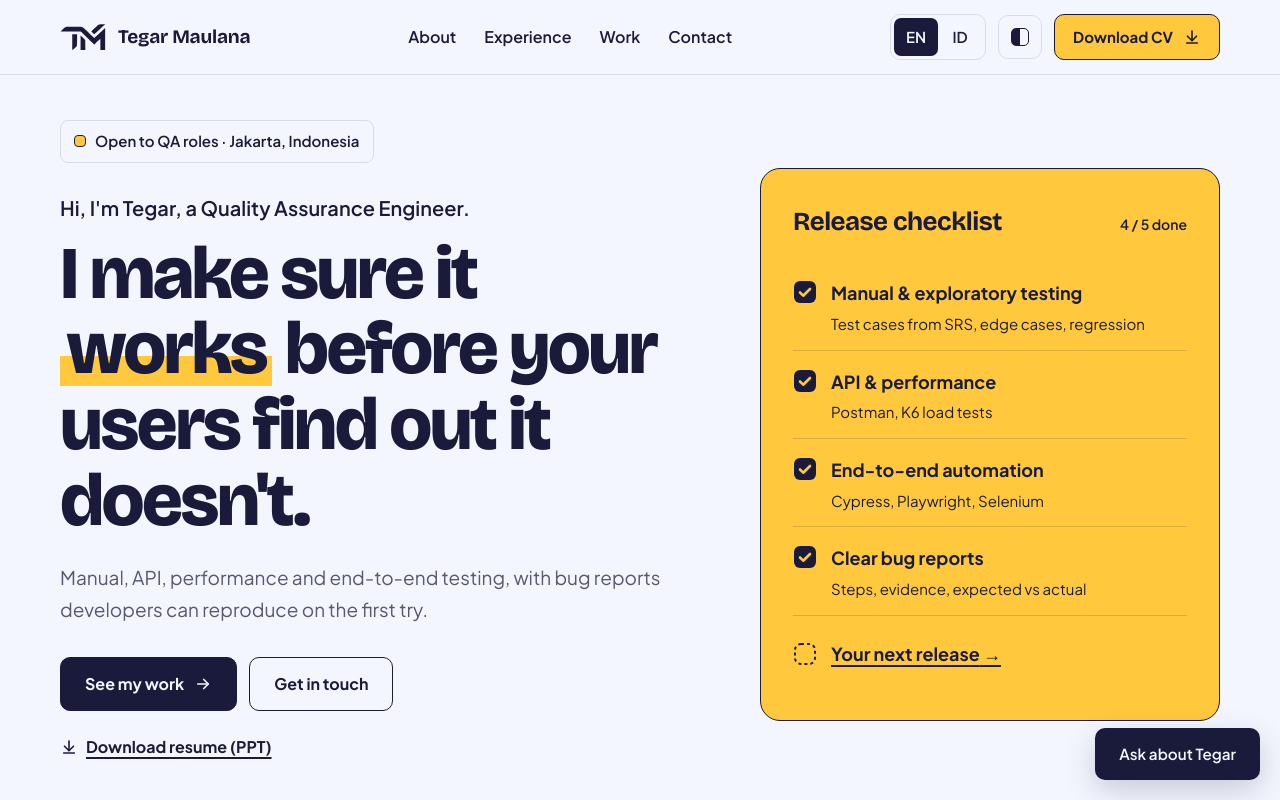
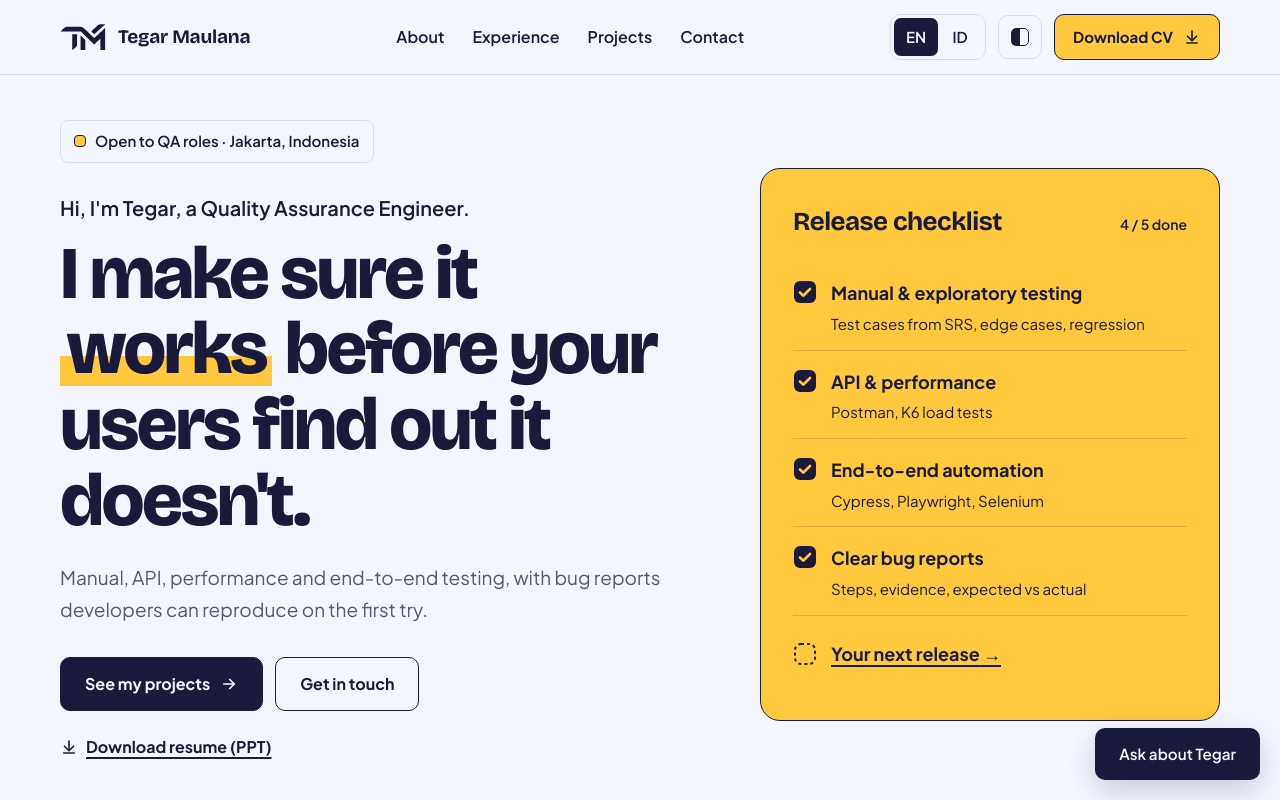
Before and after one commit to HyungMaulss/tegar-portfolio, a React (Vite) app: page / in a window 1280 px wide. Shown: the top 800 px of the page. Built offline with nearby package versions, Linux system fonts and the light colour scheme.

Commit message:
Rename Work section to Projects (Proyek in Indonesian)
Nav link, section label, hero CTA and the #projects anchor; resume deck rebuilt.

```diff
--- a/scripts/build-resume.mjs
+++ b/scripts/build-resume.mjs
@@ -136,7 +136,7 @@ const eyebrow = (slide, value, color = MUTED) =>
     });
 }
 
-// ---------- 5. Work ----------
+// ---------- 5. Projects ----------
 {
     const s = pres.addSlide();
     s.background = { color: SKY };
--- a/src/components/Hero.jsx
+++ b/src/components/Hero.jsx
@@ -31,7 +31,7 @@ export default function Hero() {
                     </motion.h1>
                     <motion.p className="hero__lede" {...rise(0.26)}>{h.lede}</motion.p>
                     <motion.div className="hero__cta" {...rise(0.36)}>
-                        <a href="#work" className="btn btn--ink">{h.ctaWork}<ArrowRight /></a>
+                        <a href="#projects" className="btn btn--ink">{h.ctaWork}<ArrowRight /></a>
                         <a href="#contact" className="btn">{h.ctaContact}</a>
                     </motion.div>
                     <motion.a href={profile.resume} download className="text-link hero__resume" {...rise(0.44)}>
--- a/src/components/Navbar.jsx
+++ b/src/components/Navbar.jsx
@@ -9,7 +9,7 @@ import './Navbar.css';
 const LINKS = [
     ['about', 'about'],
     ['experience', 'experience'],
-    ['work', 'work'],
+    ['projects', 'projects'],
     ['contact', 'contact'],
 ];
 
--- a/src/components/Projects.jsx
+++ b/src/components/Projects.jsx
@@ -11,7 +11,7 @@ export default function Projects() {
     const p = t.projects;
 
     return (
-        <section id="work" className="section container">
+        <section id="projects" className="section container">
             <motion.div className="work__head" {...reveal()}>
                 <div>
                     <p className="eyebrow">{p.label}</p>
--- a/src/data/translations.js
+++ b/src/data/translations.js
@@ -4,7 +4,7 @@ export const translations = {
         nav: {
             about: 'About',
             experience: 'Experience',
-            work: 'Work',
+            projects: 'Projects',
             contact: 'Contact',
             cv: 'Download CV',
             cvShort: 'CV',
@@ -20,7 +20,7 @@ export const translations = {
             hello: 'Hi, I\'m Tegar, a Quality Assurance Engineer.',
             title: ['I make sure it', 'works', 'before your users find out it doesn\'t.'],
             lede: 'Manual, API, performance and end-to-end testing, with bug reports developers can reproduce on the first try.',
-            ctaWork: 'See my work',
+            ctaWork: 'See my projects',
             ctaContact: 'Get in touch',
             checklist: {
                 title: 'Release checklist',
@@ -88,7 +88,7 @@ export const translations = {
             ],
         },
         projects: {
-            label: 'Work',
+            label: 'Projects',
             title: 'Things I have tested and built',
             note: 'The four test frameworks open their real code and a replayed sample run.',
             featured: 'Featured',
@@ -225,7 +225,7 @@ export const translations = {
         nav: {
             about: 'Tentang',
             experience: 'Pengalaman',
-            work: 'Karya',
+            projects: 'Proyek',
             contact: 'Kontak',
             cv: 'Unduh CV',
             cvShort: 'CV',
@@ -241,7 +241,7 @@ export const translations = {
             hello: 'Halo, saya Tegar, seorang Quality Assurance Engineer.',
             title: ['Saya memastikan semuanya', 'berjalan', 'sebelum pengguna menemukan yang tidak.'],
             lede: 'Pengujian manual, API, performa, dan end-to-end, dengan laporan bug yang bisa langsung direproduksi developer di percobaan pertama.',
-            ctaWork: 'Lihat karya saya',
+            ctaWork: 'Lihat proyek saya',
             ctaContact: 'Hubungi saya',
             checklist: {
                 title: 'Checklist rilis',
@@ -309,7 +309,7 @@ export const translations = {
             ],
         },
         projects: {
-            label: 'Karya',
+            label: 'Proyek',
             title: 'Yang pernah saya uji dan bangun',
             note: 'Empat framework pengujian membuka kode aslinya beserta contoh run yang diputar ulang.',
             featured: 'Unggulan',
```
Also changed, not shown: 1 other file (tests, documents, lock files or other folders).
